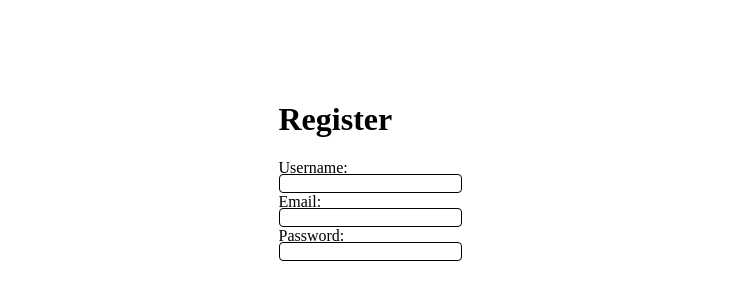
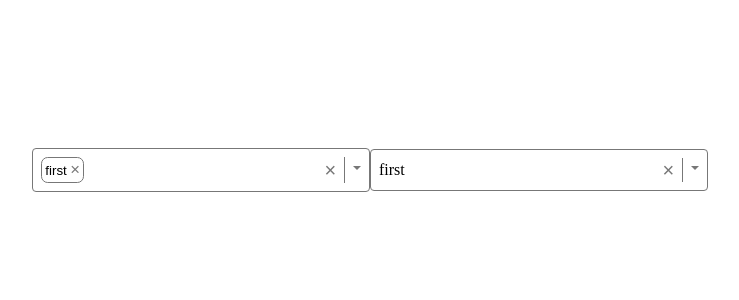
Before and after one commit to NateAyye/nates-ts-react-components, a React (Vite) app: page /form in a window 1280 px wide. Shown: the part 238-538 px from the top of the page, without its empty margins (270-1009 px from the left). Built offline with nearby package versions, Linux system fonts and the light colour scheme; the HTML template or start-up script is replaced by a standard one.

Commit message:
Added a Select Component with a Multiple Feature. Documentation Coming soon

```diff
--- a/package.json
+++ b/package.json
@@ -1,7 +1,7 @@
 {
   "name": "nates-ts-react-components",
   "private": false,
-  "version": "0.1.0",
+  "version": "0.1.01",
   "type": "module",
   "main": "dist/index.umd.js",
   "module": "dist/index.es.js",
--- a/src/App.tsx
+++ b/src/App.tsx
@@ -1,7 +1,16 @@
-import { Form } from './components';
+import { useState } from 'react';
+import { Form, Select, SelectOption } from './components';
 import { Button } from './components/Button';
 import { Input } from './components/Input';
 import { FlexContainer } from './layouts';
+
+const options = [
+  { label: 'first', value: 1 },
+  { label: 'Second', value: 2 },
+  { label: 'Third', value: 3 },
+  { label: 'Fourth', value: 4 },
+  { label: 'Fifth', value: 5 },
+];
 
 function App() {
   function handleMouseClick(
@@ -10,6 +19,8 @@ function App() {
     console.log(e);
   }
 
+  const [value1, setValue1] = useState<SelectOption[]>([options[0]]);
+  const [value2, setValue2] = useState<SelectOption | undefined>(options[0]);
   return (
     <div className="App">
       <FlexContainer centered fc radi={'.25rem'}>
@@ -17,7 +28,23 @@ function App() {
           Hello
         </Button>
         <Input type="default" id="name" preview="Name: " /> */}
-        <Form
+        <Select
+          multiple
+          value={value1}
+          options={options}
+          onChange={(o) => {
+            setValue1(o);
+          }}
+        />
+        <br />
+        <Select
+          value={value2}
+          options={options}
+          onChange={(o) => {
+            setValue2(o);
+          }}
+        />
+        {/* <Form
           title="Register"
           inputs={[
             {
@@ -39,7 +66,7 @@ function App() {
               preview: 'Password: ',
             },
           ]}
-        />
+        /> */}
       </FlexContainer>
     </div>
   );
--- a/src/components/Form/Form.tsx
+++ b/src/components/Form/Form.tsx
@@ -2,37 +2,7 @@ import React from 'react';
 import { Input } from '../Input';
 import { FormProps } from './models';
 
-const defaultProps: FormProps = {
-  title: 'Form',
-  inputs: [
-    {
-      id: '1',
-      name: 'email',
-      type: 'email',
-      preview: 'Email: ',
-    },
-    {
-      id: '2',
-      name: 'username',
-      type: 'text',
-      preview: 'Username: ',
-    },
-    {
-      id: '3',
-      name: 'password',
-      type: 'password',
-      preview: 'Password: ',
-    },
-  ],
-  self: true,
-};
-
-export const Form: React.FC<FormProps> = ({
-  inputs = defaultProps.inputs,
-  self = defaultProps.self,
-  title = defaultProps.title,
-  element,
-}) => {
+export const Form: React.FC<FormProps> = ({ inputs, self, title, element }) => {
   return (
     <form>
       {self ? <h1>{title}</h1> : <h4>{title}</h4>}
--- a/src/components/Input/index.tsx
+++ b/src/components/Input/index.tsx
@@ -47,8 +47,6 @@ export const Input: React.FC<IInputProps> = ({
   );
 };
 
-const CheckBoxStyles = css``;
-
 const InputContainer = styled.div<InputContainerProps>`
   display: flex;
   flex-direction: column;
--- /dev/null
+++ b/src/components/Select/Select.styled.ts
@@ -0,0 +1,116 @@
+import styled from 'styled-components';
+
+type OptionItemType = React.HTMLAttributes<HTMLLIElement> & {
+  isSelected: boolean;
+  isHighlighted: boolean;
+};
+
+type OptionsListType = React.HTMLAttributes<HTMLUListElement> & {
+  show: boolean;
+};
+export const OptionBadge = styled.button`
+  display: flex;
+  align-items: center;
+  border: 0.05em solid #777;
+  border-radius: 0.5em;
+  padding: 0.15em 0.25em;
+  gap: 0.25em;
+  cursor: pointer;
+  background: none;
+  outline: none;
+
+  :hover,
+  :focus {
+    background-color: hsl(0, 100%, 90%);
+    border-color: hsl(0, 100%, 50%);
+  }
+  :hover span,
+  :focus span {
+    color: hsl(0, 100%, 50%);
+  }
+
+  span {
+    font-size: 1.25em;
+    color: #777;
+  }
+`;
+
+export const OptionItem = styled.li<OptionItemType>`
+  padding: 0.25em 0.5em;
+  cursor: pointer;
+  background-color: ${({ isSelected, isHighlighted }) =>
+    isHighlighted
+      ? 'hsl(200, 100%, 50%)'
+      : isSelected
+      ? 'hsl(200, 100%, 70%)'
+      : ''};
+  color: ${(props) => (props.isHighlighted ? 'white' : '')};
+`;
+
+export const Caret = styled.div`
+  transform: translate(0 25%);
+  border: 0.25em solid transparent;
+  border-top-color: #777;
+`;
+
+export const OptionsList = styled.ul<OptionsListType>`
+  position: absolute;
+  margin: 0;
+  padding: 0;
+  list-style: none;
+  display: ${({ show }) => (show ? 'block' : 'none')};
+  max-height: 15em;
+  overflow-y: auto;
+  border: 0.05em solid #777;
+  border-radius: 0.25em;
+  width: 100%;
+  left: 0;
+  top: calc(100% + 0.25em);
+  background-color: white;
+  z-index: 100;
+`;
+
+export const InitialValue = styled.span`
+  flex-grow: 1;
+  display: flex;
+  gap: 0.5em;
+  flex-wrap: wrap;
+`;
+
+export const Divider = styled.div`
+  background-color: #777;
+  align-self: stretch;
+  width: 0.05em;
+`;
+
+export const ClearButton = styled.button`
+  background: none;
+  color: #777;
+  border: none;
+  outline: none;
+  cursor: pointer;
+  padding: 0;
+  font-size: 1.25em;
+
+  :focus,
+  :hover {
+    color: #333;
+  }
+`;
+
+export const SelectContainer = styled.div`
+  position: relative;
+  width: 20em;
+  min-height: 1.5em;
+  border: 0.05em solid #777;
+  display: flex;
+  align-items: center;
+  gap: 0.5em;
+  padding: 0.5em;
+  border-radius: 0.25em;
+  outline: none;
+
+  :focus {
+    border-color: hsl(200, 100%, 50%);
+  }
+`;
--- /dev/null
+++ b/src/components/Select/index.tsx
@@ -0,0 +1,128 @@
+import React, { useEffect, useRef, useState } from 'react';
+import * as S from './Select.styled';
+import { SelectOption, SelectProps } from './models';
+
+export const Select: React.FC<SelectProps> = ({
+  multiple,
+  value,
+  onChange,
+  options,
+}) => {
+  const containerRef = useRef<HTMLDivElement>(null);
+  const [isOpen, setIsOpen] = useState(false);
+  const [highlightedIndex, setHighlightedIndex] = useState<number>(0);
+
+  function clearOptions() {
+
+    multiple ? onChange([]) : onChange(undefined);
+  }
+
+  function selectOption(option: SelectOption) {
+    if (multiple) {
+      if (value.includes(option)) {
+        onChange(value.filter((val) => val !== option));
+      } else {
+        onChange([...value, option]);
+      }
+    } else {
+      if (option !== value) onChange(option);
+    }
+  }
+
+  function isOptionSelected(option: SelectOption) {
+    return multiple ? value.includes(option) : option === value;
+  }
+
+  useEffect(() => {
+    if (isOpen) setHighlightedIndex(0);
+  }, [isOpen]);
+
+  useEffect(() => {
+    const handleKeyDownEvent = (e: KeyboardEvent) => {
+      if (e.target != containerRef.current) return;
+      console.log(e.code);
+
+      switch (e.code) {
+        case 'Enter':
+        case 'Space':
+          setIsOpen((prev) => !prev);
+          if (isOpen) selectOption(options[highlightedIndex]);
+          break;
+        case 'ArrowUp':
+        case 'ArrowDown': {
+          if (!isOpen) {
+            setIsOpen(true);
+            break;
+          }
+          const newValue = highlightedIndex + (e.code === 'ArrowDown' ? 1 : -1);
+          if (newValue >= 0 && newValue < options.length) {
+            setHighlightedIndex(newValue);
+          }
+          break;
+        }
+        case 'Escape':
+          setIsOpen(false);
+          break;
+      }
+    };
+    containerRef?.current?.addEventListener('keydown', handleKeyDownEvent);
+
+    return () => {
+      containerRef?.current?.removeEventListener('keydown', handleKeyDownEvent);
+    };
+  }, [isOpen, highlightedIndex]);
+
+  return (
+    <S.SelectContainer
+      ref={containerRef}
+      onBlur={() => setIsOpen(false)}
+      onClick={() => setIsOpen((prev) => !prev)}
+      tabIndex={0}
+    >
+      <S.InitialValue>
+        {multiple
+          ? value.map((v) => (
+              <S.OptionBadge
+                key={v.value}
+                onClick={(e) => {
+                  e.stopPropagation();
+                  selectOption(v);
+                }}
+              >
+                {v.label}
+                <span>&times;</span>
+              </S.OptionBadge>
+            ))
+          : value?.label}
+      </S.InitialValue>
+      <S.ClearButton
+        onClick={(e) => {
+          e.stopPropagation();
+          clearOptions();
+        }}
+      >
+        &times;
+      </S.ClearButton>
+      <S.Divider />
+      <S.Caret />
+      <S.OptionsList show={isOpen}>
+        {options.map((option, index) => (
+          <S.OptionItem
+            key={option.value}
+            onMouseEnter={() => setHighlightedIndex(index)}
+            isSelected={isOptionSelected(option)}
+            isHighlighted={index === highlightedIndex}
+            // isSelected={option === value}
+            onClick={(e) => {
+              e.stopPropagation();
+              selectOption(option);
+              setIsOpen(false);
+            }}
+          >
+            {option.label}
+          </S.OptionItem>
+        ))}
+      </S.OptionsList>
+    </S.SelectContainer>
+  );
+};
--- /dev/null
+++ b/src/components/Select/models.ts
@@ -0,0 +1,21 @@
+
+export interface SelectOption {
+  label: string;
+  value: string | number;
+}
+
+export interface SingleSelectProps {
+  multiple?: false;
+  value?: SelectOption;
+  onChange: (value: SelectOption | undefined) => void;
+}
+
+export interface MultipleSelectProps {
+  multiple: true;
+  value: SelectOption[];
+  onChange: (value: SelectOption[]) => void;
+}
+
+export type SelectProps = {
+  options: SelectOption[];
+} & (SingleSelectProps | MultipleSelectProps);
--- a/src/components/index.ts
+++ b/src/components/index.ts
@@ -6,3 +6,6 @@ export * from './Form/models';
 //  Input Exports
 export * from './Input';
 export * from './Input/models';
+// Select Exports
+export * from './Select';
+export * from './Select/models';
--- a/src/themes/defaultTheme/index.ts
+++ b/src/themes/defaultTheme/index.ts
@@ -1,4 +1,4 @@
-import { DefaultTheme } from '../models';
+import { DefaultTheme } from './models';
 
 export const defaultTheme: DefaultTheme = {
   type: 'light',
--- a/src/themes/models.ts
+++ b/src/themes/defaultTheme/models.ts
@@ -1,4 +1,4 @@
-import { CSSProperties, ColgroupHTMLAttributes } from 'react';
+import { CSSProperties } from 'react';
 
 export interface DefalultColorTypes {
   [key: string]: CSSProperties['color'];
--- a/src/themes/index.tsx
+++ b/src/themes/index.tsx
@@ -1 +1,2 @@
-export * from './defaultTheme'
+export * from './defaultTheme';
+export * from './defaultTheme/models';
```
